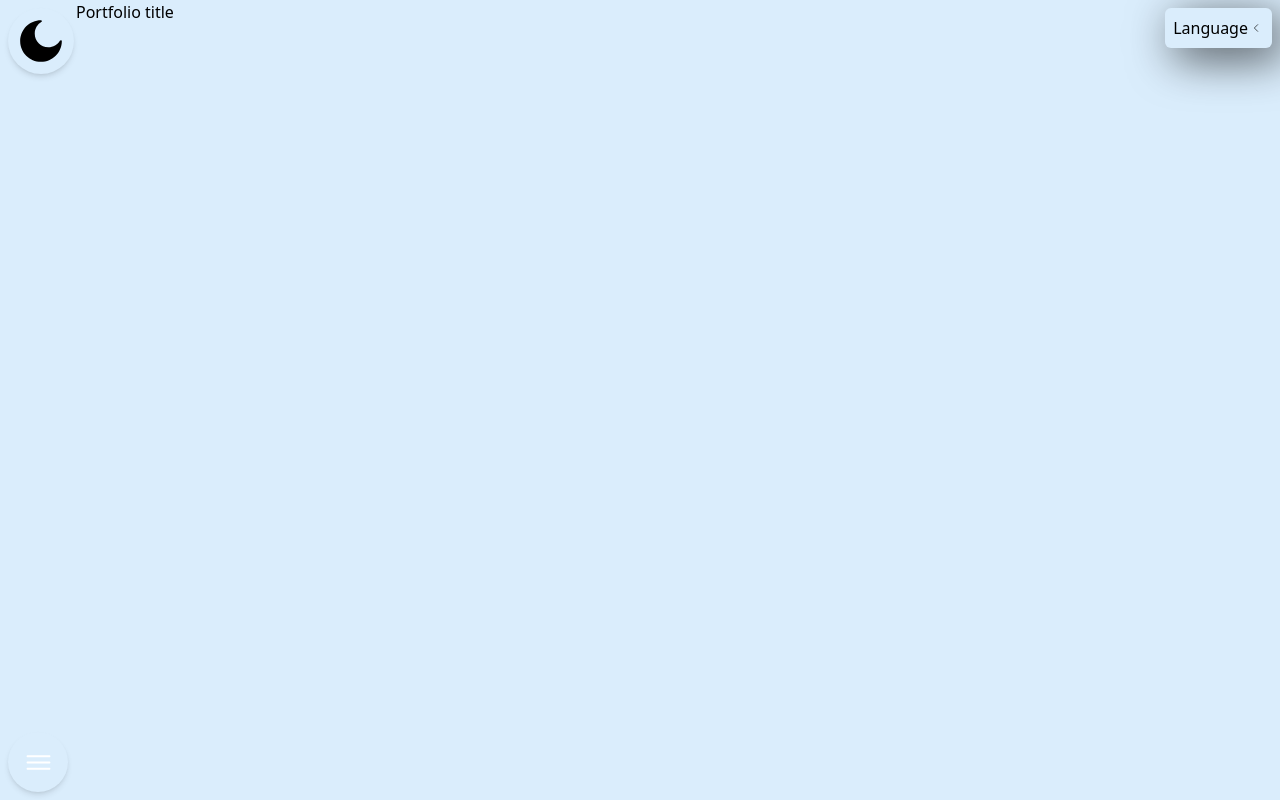
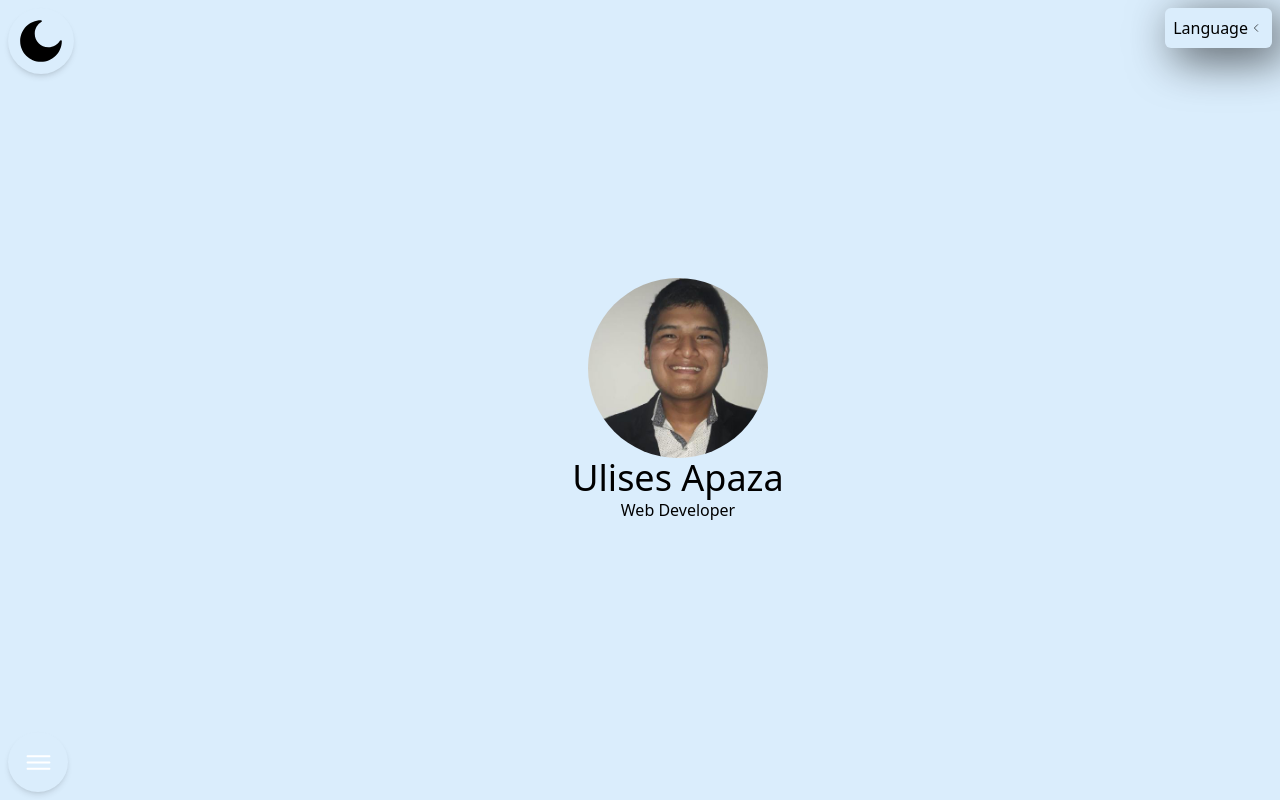
Before and after one commit to ulysses-ck/portfolio-react-next, a Next.js app: page /en in a window 1280 px wide. Built offline with nearby package versions, Linux system fonts and the light colour scheme.

Commit message:
feat(pages): add first section, hero

```diff
--- a/messages/en.json
+++ b/messages/en.json
@@ -1,5 +1,6 @@
 {
 	"IndexPage": {
-		"title": "Portfolio title"
+		"title": "Ulises Apaza",
+		"subtitle": "Web Developer"
 	}
 }
--- a/messages/es.json
+++ b/messages/es.json
@@ -1,5 +1,6 @@
 {
 	"IndexPage": {
-		"title": "Portafolio titulo"
+		"title": "Ulises Apaza",
+"subtitle": "Desarrollador Web"
 	}
 }
--- a/src/app/[locale]/page.tsx
+++ b/src/app/[locale]/page.tsx
@@ -1,5 +1,9 @@
 import dynamic from "next/dynamic";
 import { useTranslations } from "next-intl";
+import SectionGeneric from "@/components/SectionGeneric";
+import ImageContainer from "@/components/ImageContainer";
+import Image from "next/image";
+import ImageProfile from "../../../public/profile-photo.jpg";
 
 const LanguageSelect = dynamic(() => import("@/components/LanguageSelect"), {
 	ssr: false,
@@ -23,8 +27,18 @@ export default function Index() {
 			<div className="absolute top-2 right-2">
 				<LanguageSelect />
 			</div>
-			<main className="w-full">
-				<h1>{t("title")}</h1>
+			<main className="w-full overflow-y-scroll flex flex-col">
+				<SectionGeneric className=" bg-light-blue-primary dark:bg-blue-primary h-lvh flex-shrink-0 flex justify-center items-center flex-col">
+					<ImageContainer width="180px" height="180px">
+						<Image
+							src={ImageProfile}
+							alt="Profile Picture of Ulises Apaza"
+							className="rounded-full"
+						/>
+					</ImageContainer>
+					<h1 className="text-4xl text-center">{t("title")}</h1>
+					<p className="text-center">{t("subtitle")}</p>
+				</SectionGeneric>
 			</main>
 		</>
 	);
--- /dev/null
+++ b/src/components/ImageContainer/ImageContainer.module.css
@@ -0,0 +1,4 @@
+.ImageContainer > img {
+	width: 100%;
+	height: 100%;
+}
--- a/src/components/ImageContainer/index.tsx
+++ b/src/components/ImageContainer/index.tsx
@@ -1,7 +1,23 @@
-export default function ImageContainer() {
+export default function ImageContainer({
+	width,
+	height,
+	children,
+	className = "",
+}: {
+	width: string;
+	height: string;
+	children: React.ReactNode;
+	className?: string;
+}) {
 	return (
-		<div>
-			<img src="#" alt="Some fancy description example" />
+		<div
+			{...{ className }}
+			style={{
+				width,
+				height,
+			}}
+		>
+			{children}
 		</div>
 	);
 }
--- /dev/null
+++ b/src/components/SectionGeneric/index.tsx
@@ -0,0 +1,9 @@
+export default function SectionGeneric({
+	children,
+	className = "",
+}: {
+	children: React.ReactNode;
+	className?: string;
+}) {
+	return <section {...{ className }}>{children}</section>;
+}
```
Also changed, not shown: public/profile-photo.jpg (added).
